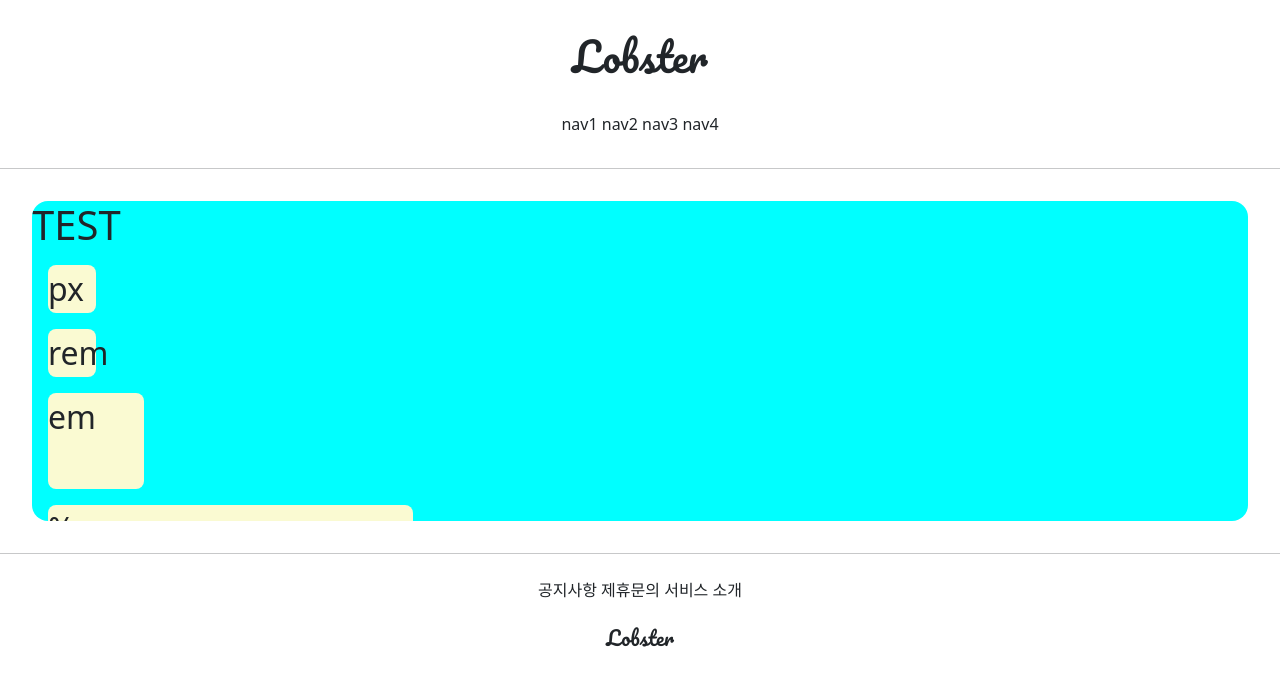
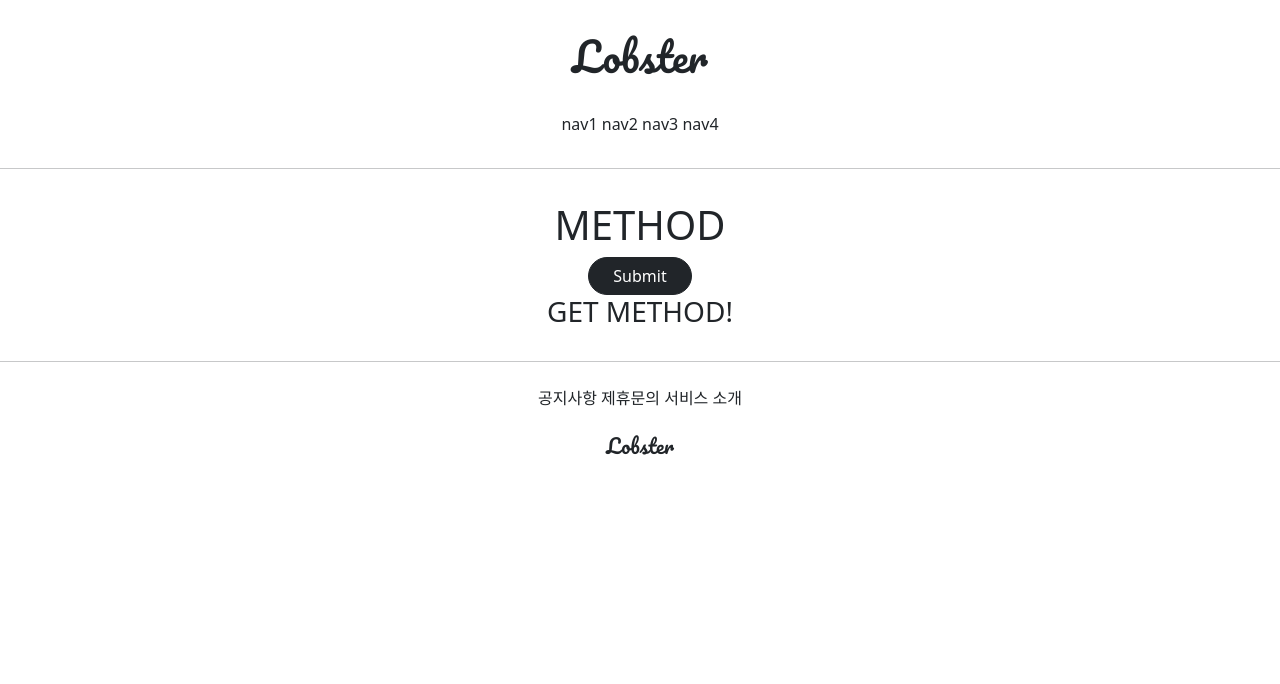
Before and after one commit to innamtt/gis_practice, a Django app: page /accounts/hello_world/ in a window 1280 px wide. Shown: the top 684 px of the page. Run offline with Django 3.2, Linux system fonts and the light colour scheme; parts of the project's set-up code (start-up, migrations or seed data) failed here and were passed over.

Commit message:
2021-07-08 3rd commit

```diff
--- a/accountapp/templates/accountapp/hello_world.html
+++ b/accountapp/templates/accountapp/hello_world.html
@@ -2,28 +2,14 @@
 
 {%  block content %}
 
-    <style>
+    <div style = "margin: 2rem; text-align: center">
+        <h1>METHOD</h1>
 
-        .testing {
-            background-color: lightgoldenrodyellow;
-            margin: 1rem;
-            height: 48px;
-            width: 48px;
-            border-radius: .5rem;
-        }
+        <form action="/accounts/hello_world/" method = "post">
+            {%  csrf_token %}
+            <input type="submit" class="btn btn-dark rounded-pill px-4">
+        </form>
 
-    </style>
-
-    <div style = "height: 20rem; background-color: aqua; margin : 2rem; border-radius: 1rem; font-size: 2rem; overflow: scroll;">
-    <h1>TEST</h1>
-
-    <div class="testing" style="height: 48px; width: 48px">px</div>
-    <div class="testing" style="height: 3rem; width: 3rem">rem</div>
-    <div class="testing" style="height: 3em; width: 3em">em</div>
-    <div class="testing" style="height: 30%; width: 30%">%</div>
-    <div class="testing" style="height: 3rem; width: 3rem">rem</div>
-    <div class="testing" style="height: 3em; width: 3em">em</div>
-    <div class="testing" style="height: 30%; width: 30%">%</div>
-
+        <h3>{{ text }}</h3>
     </div>
 {% endblock %}
--- a/accountapp/views.py
+++ b/accountapp/views.py
@@ -5,4 +5,9 @@ from django.shortcuts import render
 
 
 def hello_world(request):
-    return render(request, 'accountapp/hello_world.html')
+    if request.method == "POST":
+        return render(request, 'accountapp/hello_world.html',
+                      context={'text': 'POST METHOD!'})
+    else :
+        return render(request, 'accountapp/hello_world.html',
+                      context={'text': 'GET METHOD!'})
```
